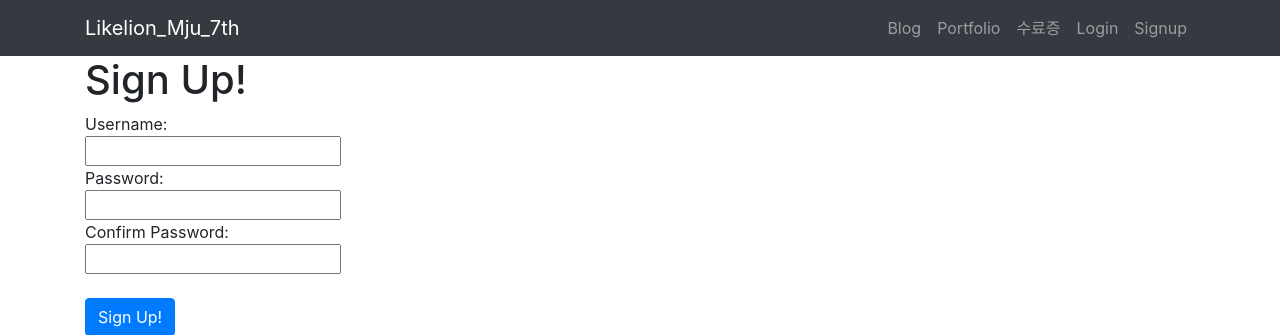
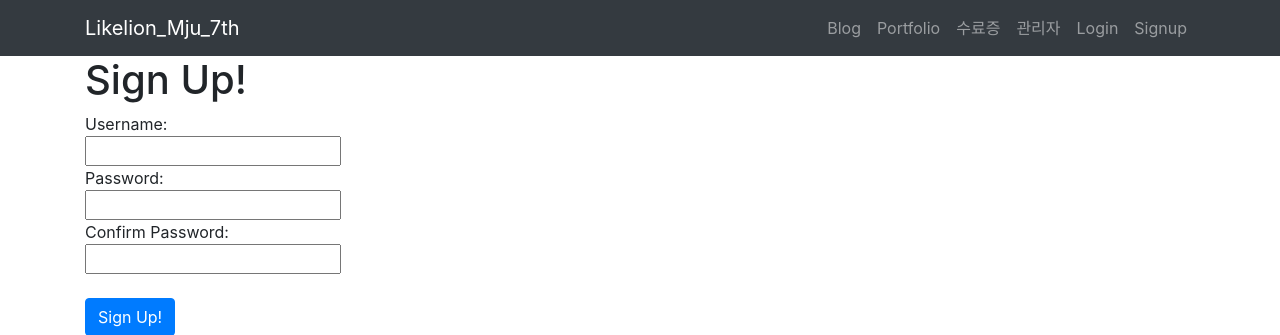
Before and after one commit to kimseungki94/heroku_blogproject2, a Django app: page /accounts/signup/ in a window 1280 px wide. Shown: the top 335 px of the page. Run offline with Django 3.2, Linux system fonts and the light colour scheme; some libraries are stand-ins or nearby versions.

Commit message:
six commit

```diff
--- a/BlogProject/templates/base.html
+++ b/BlogProject/templates/base.html
@@ -35,6 +35,9 @@
                     <li class="nav-item">
                         <a class="nav-item nav-link" href="{% url 'home' %}">수료증</a>
                     </li>
+                    <li class="nav-item">
+                            <a class="nav-item nav-link" href="{% url 'admin' %}">관리자</a>
+                        </li>
                     {% if user.is_authenticated %}
                     <li class="nav-item dropdown">
                         <a class="nav-link dropdown-toggle" id="navbarDropdown" role="button" data-toggle="dropdown"
--- a/BlogProject/urls.py
+++ b/BlogProject/urls.py
@@ -6,7 +6,7 @@ from django.conf import settings
 from django.conf.urls.static import static
 urlpatterns = [
     path('',BlogProjectApp.views.home,name='home'),
-    path('admin/', admin.site.urls),
+    path('admin/', admin.site.urls,name="admin"),
     path('blog/',include('BlogProjectApp.urls')),
     path('accounts/',include('AccountsApp.urls')),
     path('portfolio/',PortfolioApp.views.portfolio,name="portfolio"),
```
